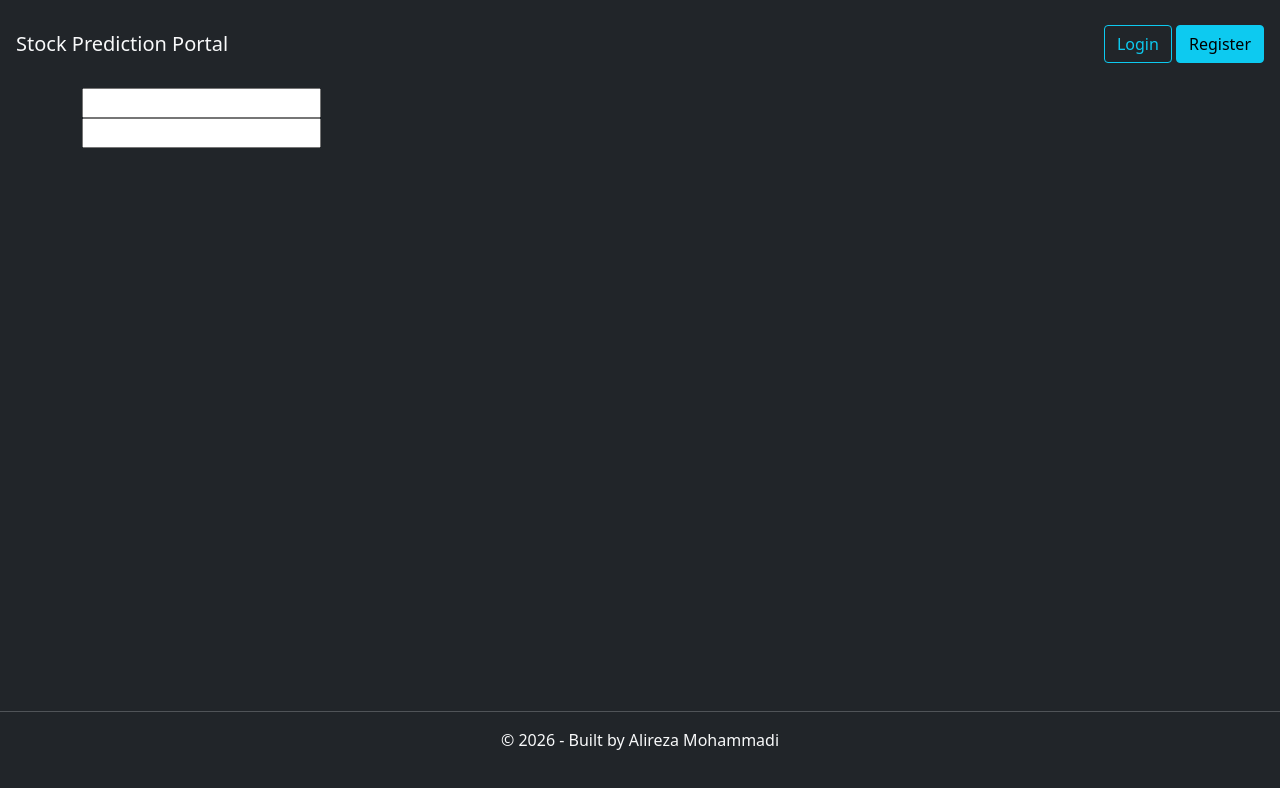
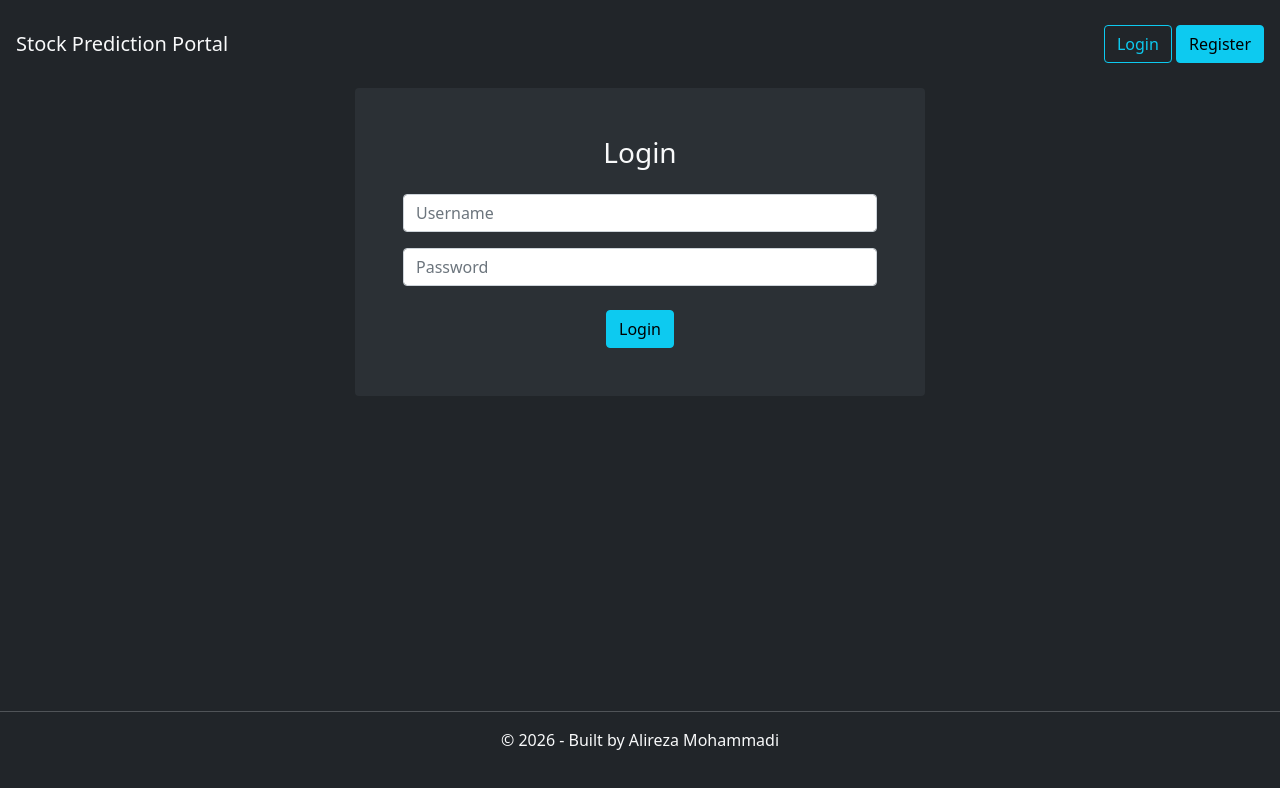
Before and after one commit to Alireza3044/stock-prediction-portal, a React (Vite) app in the folder frontend-react/: page /login in a window 1280 px wide. Shown: the top 788 px of the page. Built offline with nearby package versions, Linux system fonts and the light colour scheme.

Commit message:
Implement login and logout functionality, Add auth context

```diff
--- a/frontend-react/src/App.jsx
+++ b/frontend-react/src/App.jsx
@@ -1,13 +1,15 @@
+import { BrowserRouter, Routes, Route } from "react-router-dom"
 import "./assets/css/app.css"
 import Footer from "./components/Footer"
 import Header from "./components/Header"
 import Main from "./components/Main"
 import Register from "./components/Register"
 import Login from "./components/Login"
-import { BrowserRouter, Routes, Route } from "react-router-dom"
+import AuthProvider from "./Contexts"
 
 function App() {
   return (
+    <AuthProvider>
       <BrowserRouter>
         <Header />
         <Routes>
@@ -17,6 +19,7 @@
         </Routes>
         <Footer />
       </BrowserRouter>
+    </AuthProvider>
   )
 }
 
--- /dev/null
+++ b/frontend-react/src/Contexts.jsx
@@ -0,0 +1,18 @@
+import { createContext, useState } from "react";
+
+const AuthContext = createContext()
+
+function AuthProvider({ children }) {
+  const [isLoggedIn, setIsLoggedIn] = useState(
+    !!localStorage.getItem("accessToken")
+  )
+
+  return (
+    <AuthContext value={{ isLoggedIn, setIsLoggedIn }}>
+      {children}
+    </AuthContext>
+  )
+}
+
+export default AuthProvider
+export { AuthContext }
--- a/frontend-react/src/components/Header.jsx
+++ b/frontend-react/src/components/Header.jsx
@@ -1,17 +1,33 @@
+import { useContext } from "react"
+import { Link, useNavigate } from "react-router-dom"
 import Button from "./Button"
-import { Link } from "react-router-dom"
+import { AuthContext } from "../Contexts"
 
 function Header() {
+  const { isLoggedIn, setIsLoggedIn } = useContext(AuthContext)
+  const navigate = useNavigate()
+
+  function handleLogout() {
+    localStorage.removeItem("accessToken")
+    localStorage.removeItem("refreshToken")
+    setIsLoggedIn(false)
+    navigate("/")
+  }
+
   return (
     <header className="header m-3 align-items-start">
       <nav className="navbar">
         <Link className="navbar-brand text-light" to="/">Stock Prediction Portal</Link>
 
-        <div>
-          <Button className="btn-outline-info" url="login/">Login</Button>
-          &nbsp;
-          <Button className="btn-info" url="register/">Register</Button>
-        </div>
+        {isLoggedIn ? (
+          <button className="btn btn-danger" onClick={handleLogout}>Logout</button>
+        ) : (
+          <div>
+            <Button className="btn-outline-info" url="login/">Login</Button>
+            &nbsp;
+            <Button className="btn-info" url="register/">Register</Button>
+          </div>
+        )}
       </nav>
     </header>
   )
--- a/frontend-react/src/components/Login.jsx
+++ b/frontend-react/src/components/Login.jsx
@@ -1,16 +1,84 @@
+import { useContext, useState } from "react"
+import axios from "axios"
+import { FontAwesomeIcon } from "@fortawesome/react-fontawesome"
+import { faSpinner } from "@fortawesome/free-solid-svg-icons"
+import { AuthContext } from "../Contexts"
+import { useNavigate } from "react-router-dom"
+
 function Login() {
+  const [userData, setUserData] = useState({
+    username: "",
+    password: ""
+  })
+  const [error, setError] = useState("")
+  const [isLoading, setIsLoading] = useState(false)
+
+  const {isLoggedIn, setIsLoggedIn} = useContext(AuthContext)
+  const navigate = useNavigate()
+
+  function handleChange(e) {
+    setUserData(data => ({ ...data, [e.target.name]: e.target.value }))
+  }
+
+  async function handleLogin(e) {
+    e.preventDefault()
+    const url = "http://127.0.0.1:8000/api/auth/token/"
+
+    try {
+      setError("")
+      setIsLoading(true)
+      const response = await axios.post(url, userData)
+
+      localStorage.setItem("accessToken", response.data.access)
+      localStorage.setItem("refreshToken", response.data.access)
+      setIsLoggedIn(true)
+      navigate("/")
+    }
+    catch (err) {
+      setError(err.response.data.detail)
+      console.error(err.response.data.detail)
+    }
+    finally {
+      setIsLoading(false)
+    }
+  }
+
   return (
     <div className="container">
-      <form action="">
-        <div>
-          <label htmlFor=""></label>
-          <input type="text" />
+      <div className="row justify-content-center">
+        <div className="col-md-6 bg-light-dark p-5 rounded">
+          <h3 className="text-light text-center mb-4">Login</h3>
+          <form onSubmit={handleLogin}>
+            <div className="mb-3">
+              <input
+                type="text"
+                className="form-control"
+                name="username"
+                placeholder="Username"
+                value={userData.username}
+                onChange={handleChange}
+              />
+            </div>
+
+            <div className="mb-3">
+              <input
+                type="password"
+                className="form-control"
+                name="password"
+                placeholder="Password"
+                value={userData.password}
+                onChange={handleChange}
+              />
+              {error && <small className="text-danger">{error}</small>}
+            </div>
+
+            <button type="submit" className="btn btn-info d-block mx-auto mt-4" disabled={isLoading}>
+              {isLoading && <FontAwesomeIcon icon={faSpinner} spin={true} />}
+              {isLoading ? "Logging In..." : "Login"}
+            </button>
+          </form>
         </div>
-        <div>
-          <label htmlFor=""></label>
-          <input type="text" />
-        </div>
-      </form>
+      </div>
     </div>
   )
 }
--- a/frontend-react/src/components/Register.jsx
+++ b/frontend-react/src/components/Register.jsx
@@ -18,21 +18,23 @@
     setUserData(data => ({ ...data, [e.target.name]: e.target.value }))
   }
 
-  const handleSubmit = async (e) => {
+  async function handleRegister(e) {
     e.preventDefault()
 
-    const url = "http://127.0.0.1:8000/auth/register/"
+    const url = "http://127.0.0.1:8000/api/auth/register/"
+    setIsLoading(true)
+
     try {
-      setIsLoading(true)
       setErrors({})
       const response = await axios.post(url, userData)
-      console.log(response.data)
       setIsSuccess(true)
-    } catch (error) {
+    }
+    catch (error) {
       setErrors(error.response.data)
-      console.error("Registration error:" + error.response.data)
       setIsSuccess(false)
-    } finally {
+      console.error(error.response.data)
+    }
+    finally {
       setIsLoading(false)
     }
   }
@@ -42,7 +44,7 @@
       <div className="row justify-content-center">
         <div className="col-md-6 bg-light-dark p-5 rounded">
           <h3 className="text-light text-center mb-4">Create an Account</h3>
-          <form onSubmit={handleSubmit}>
+          <form onSubmit={handleRegister}>
             <div className="mb-3">
               <input
                 type="text"
```
Lines whose indentation alone changed are shown as unchanged.
